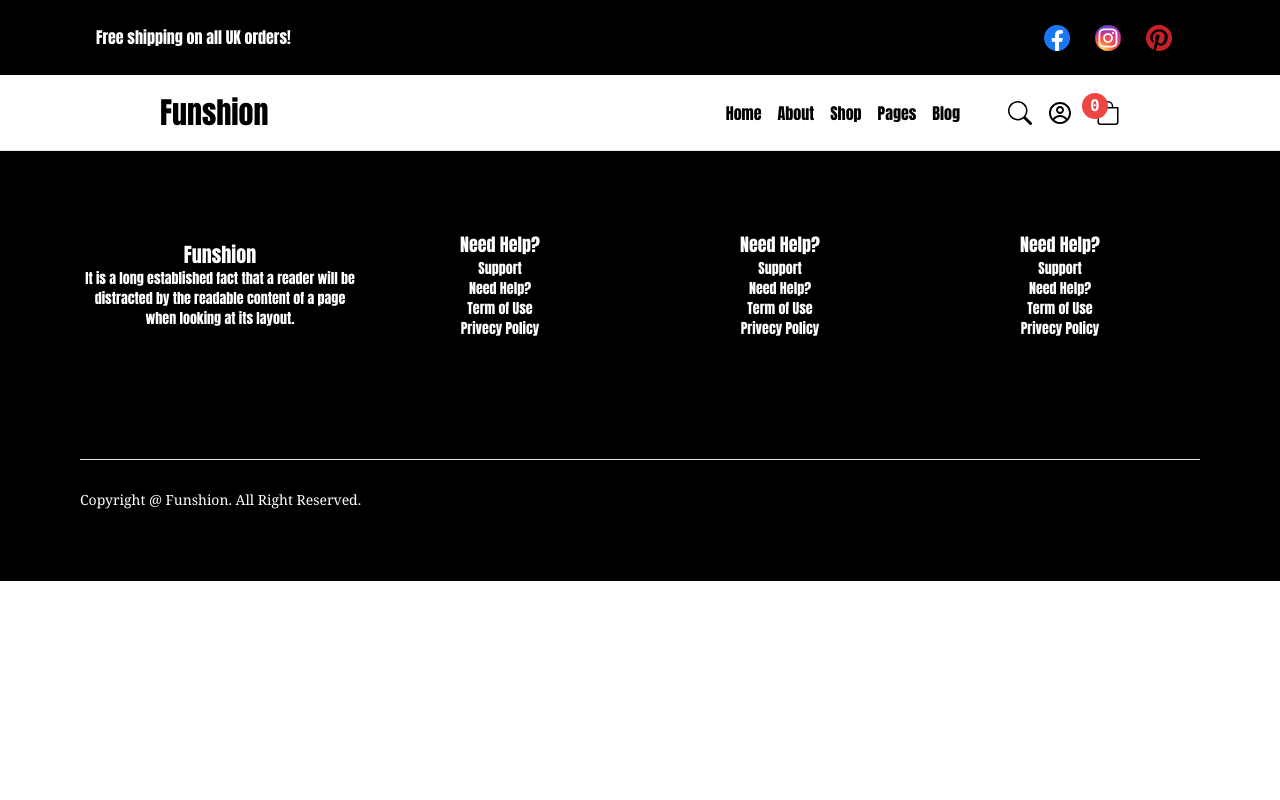
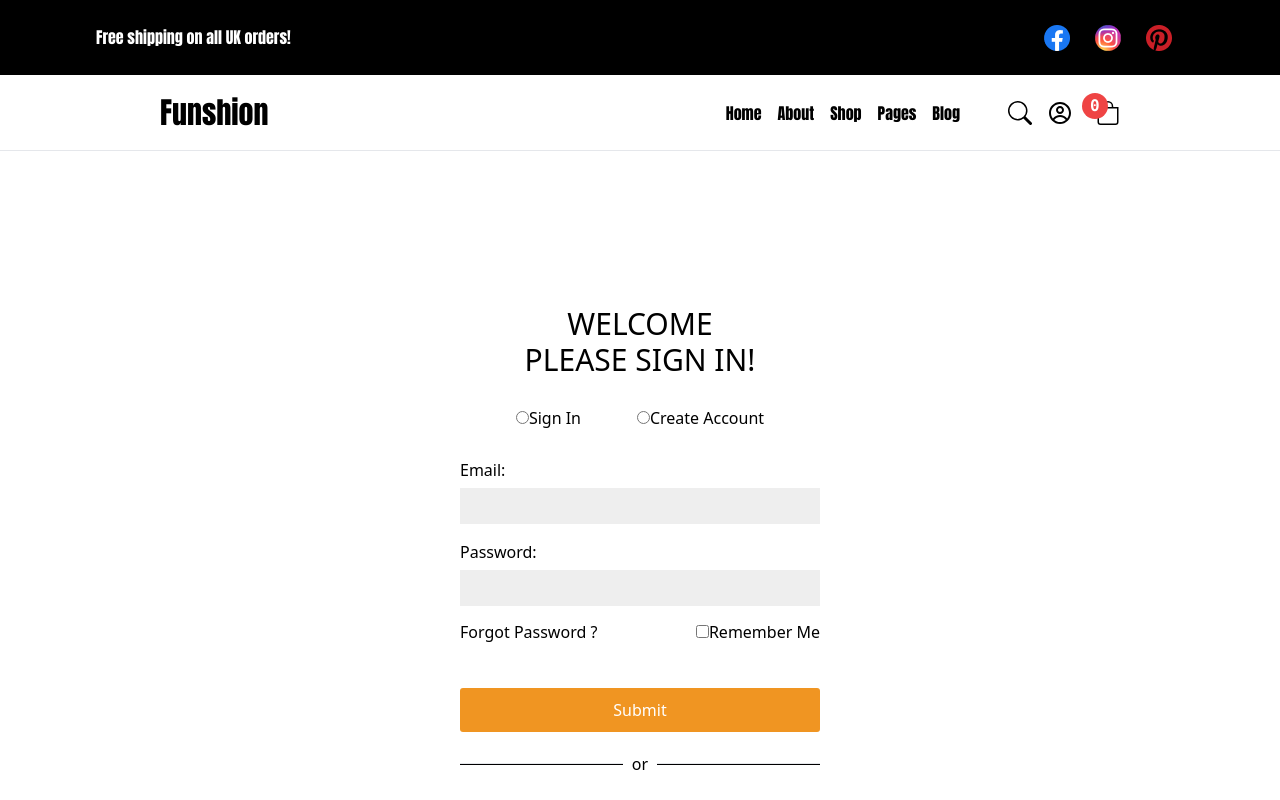
Before and after one commit to shihabsararrafid/fungshon-commerce, a React (Create React App) app: page /sign in a window 1280 px wide. Shown: the top 800 px of the page. Built offline with nearby package versions, Linux system fonts and the light colour scheme.

Commit message:
sign in design done

```diff
--- a/package.json
+++ b/package.json
@@ -9,6 +9,7 @@
     "cogo-toast": "^4.2.3",
     "react": "^18.2.0",
     "react-dom": "^18.2.0",
+    "react-hook-form": "^7.34.2",
     "react-icons": "^4.4.0",
     "react-router-dom": "^6.3.0",
     "react-scripts": "5.0.1",
--- a/src/App.js
+++ b/src/App.js
@@ -11,6 +11,7 @@
 import AllCollection from "./Components/Pages/ShopProduct/AllCollection";
 import CollectionDetail from "./Components/Pages/ShopProduct/CollectionDetail";
 import Cart from "./Components/Pages/Cart/Cart";
+import Sign from "./Components/Pages/SignIn/Sign";
 export const useCartId = createContext([]);
 function App() {
   const [cartId, setCartId] = useState([]);
@@ -111,6 +112,7 @@
 
           <Route path="/shop" element={<AllCollection></AllCollection>}></Route>
           <Route path="/cart" element={<Cart></Cart>}></Route>
+          <Route path="/sign" element={<Sign></Sign>}></Route>
         </Routes>
         <Footer></Footer>
       </div>
--- a/src/Components/Pages/HomePage/Collection/Collection.js
+++ b/src/Components/Pages/HomePage/Collection/Collection.js
@@ -8,6 +8,9 @@
   const navigate = useNavigate();
   const menClick = () => {
     navigate(`/collectionDetails/men's clothing`);
+  };
+  const clickCollection = () => {
+    navigate(`/shop`);
   };
   const womenClick = () => {
     navigate(`/collectionDetails/women's clothing`);
@@ -21,7 +24,7 @@
             Up to <span className="bg-[#F09522] py-1 px-3">50%</span>
             Off Sale{" "}
           </h1>
-          <p className="check-btn">
+          <p onClick={clickCollection} className="check-btn">
             Check now
             <span className="line"></span>
           </p>
--- /dev/null
+++ b/src/Components/Pages/SignIn/Sign.js
@@ -0,0 +1,77 @@
+import React from "react";
+import { useForm } from "react-hook-form";
+const Sign = () => {
+  const { register, handleSubmit } = useForm();
+
+  function onSubmit(data) {
+    console.log(data);
+  }
+  return (
+    <div className="font-sans h-[100vh] items-center flex flex-col justify-center font-medium">
+      <div className="">
+        <h1 className="text-center text-3xl">
+          WELCOME <br /> PLEASE SIGN IN!
+        </h1>
+
+        <form className="mt-[28px]" onSubmit={handleSubmit(onSubmit)}>
+          <div className="radio-btn mb-[28px] flex justify-evenly">
+            <label htmlFor="signIn">
+              <input
+                className=" accent-[#F09522] "
+                {...register("method")}
+                type="radio"
+                value="signIn"
+                name="method"
+                id="signIn"
+              />
+              Sign In
+            </label>
+            <label htmlFor="create-account">
+              <input
+                className=" accent-[#F09522] "
+                {...register("method")}
+                type="radio"
+                name="method"
+                value="create"
+                id="createAccount"
+              />
+              Create Account
+            </label>
+          </div>
+          <p className="my-[6px]">Email:</p>
+          <input
+            className="w-[360px] bg-[#EEEEEE] outline-none h-[36px]"
+            {...register("email")}
+          />
+          <p className="mt-[16px] mb-[6px]">Password:</p>
+          <input
+            className="w-[100%] bg-[#EEEEEE] outline-none h-[36px]"
+            {...register("password")}
+          />
+          <p className="flex my-[14px] justify-between">
+            <span>Forgot Password ?</span>
+            <span>
+              {" "}
+              <input
+                className="accent-black"
+                type="checkbox"
+                name="remember me"
+                id=""
+              />
+              Remember Me
+            </span>
+          </p>
+          <input className="w-full btn mt-[30px]" type="submit" />
+        </form>
+        <div className="hr-line my-[20px] flex justify-between items-center">
+          <hr className="bg-[black] w-[163px] h-[2px] " />
+          <p>or</p>
+
+          <hr className="bg-[black]  w-[163px]  h-[2px]" />
+        </div>
+      </div>
+    </div>
+  );
+};
+
+export default Sign;
--- a/src/Components/Shared/Header/Header.js
+++ b/src/Components/Shared/Header/Header.js
@@ -42,7 +42,9 @@
           </ul>
           <ul className="icon flex">
             <BsSearch className="text-2xl  cursor-pointer mx-2 "></BsSearch>
-            <CgProfile className="text-2xl cursor-pointer mx-2 "></CgProfile>
+            <Link to="sign">
+              <CgProfile className="text-2xl cursor-pointer mx-2 "></CgProfile>
+            </Link>
             <p className="relative">
               <Link to="cart">
                 {" "}
```
Also changed, not shown: src/Components/Pages/SignUp/SignUp.js (added), 1 other file (tests, documents, lock files or other folders).
